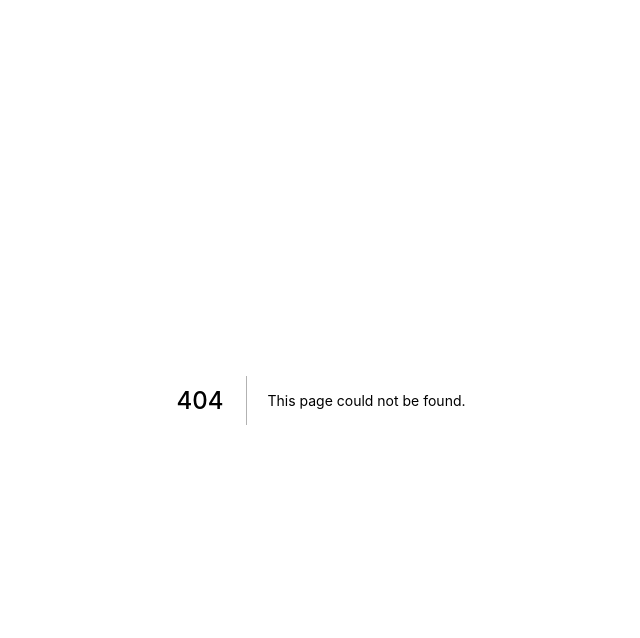
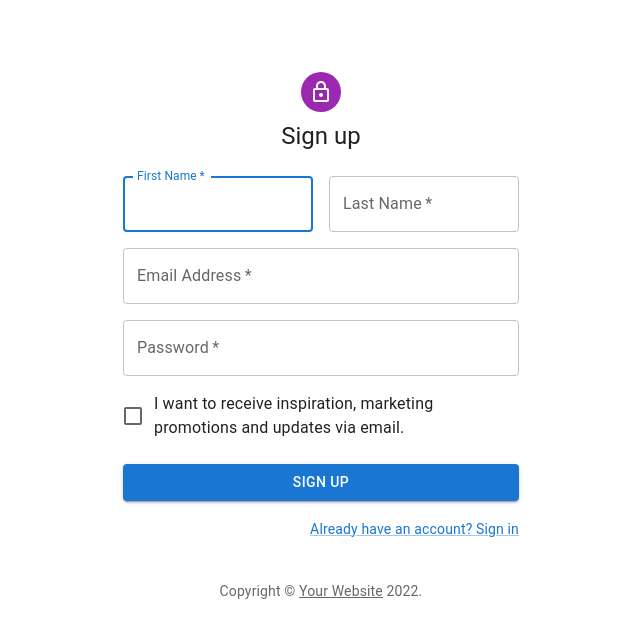
Before and after one commit to samztz/SENG3011_GeeksForHDs, a Next.js app in the folder PHASE_2/epi_frontend/: page /signup in a window 1280 px wide. Before the commit this address had no page. Shown: the top 638 px of the page, without its empty margins (319-959 px from the left). Built offline with nearby package versions, Linux system fonts and the light colour scheme.

Commit message:
Visualisation features

```diff
--- /dev/null
+++ b/PHASE_2/epi_frontend/pages/heatmap/index.js
@@ -0,0 +1 @@
+import Chart from "react-apexcharts";
--- /dev/null
+++ b/PHASE_2/epi_frontend/pages/signup/index.js
@@ -0,0 +1,130 @@
+import Avatar from '@mui/material/Avatar';
+import Button from '@mui/material/Button';
+import CssBaseline from '@mui/material/CssBaseline';
+import TextField from '@mui/material/TextField';
+import FormControlLabel from '@mui/material/FormControlLabel';
+import Checkbox from '@mui/material/Checkbox';
+import Link from '@mui/material/Link';
+import Grid from '@mui/material/Grid';
+import Box from '@mui/material/Box';
+import LockOutlinedIcon from '@mui/icons-material/LockOutlined';
+import Typography from '@mui/material/Typography';
+import Container from '@mui/material/Container';
+import { createTheme, ThemeProvider } from '@mui/material/styles';
+
+function Copyright(props) {
+  return (
+    <Typography variant="body2" color="text.secondary" align="center" {...props}>
+      {'Copyright © '}
+      <Link color="inherit" href="https://mui.com/">
+        Your Website
+      </Link>{' '}
+      {new Date().getFullYear()}
+      {'.'}
+    </Typography>
+  );
+}
+
+const theme = createTheme();
+
+export default function SignUp() {
+  const handleSubmit = (event) => {
+    event.preventDefault();
+    const data = new FormData(event.currentTarget);
+    console.log({
+      email: data.get('email'),
+      password: data.get('password'),
+    });
+  };
+
+  return (
+    <ThemeProvider theme={theme}>
+      <Container component="main" maxWidth="xs">
+        <CssBaseline />
+        <Box
+          sx={{
+            marginTop: 8,
+            display: 'flex',
+            flexDirection: 'column',
+            alignItems: 'center',
+          }}
+        >
+          <Avatar sx={{ m: 1, bgcolor: 'secondary.main' }}>
+            <LockOutlinedIcon />
+          </Avatar>
+          <Typography component="h1" variant="h5">
+            Sign up
+          </Typography>
+          <Box component="form" noValidate onSubmit={handleSubmit} sx={{ mt: 3 }}>
+            <Grid container spacing={2}>
+              <Grid item xs={12} sm={6}>
+                <TextField
+                  autoComplete="given-name"
+                  name="firstName"
+                  required
+                  fullWidth
+                  id="firstName"
+                  label="First Name"
+                  autoFocus
+                />
+              </Grid>
+              <Grid item xs={12} sm={6}>
+                <TextField
+                  required
+                  fullWidth
+                  id="lastName"
+                  label="Last Name"
+                  name="lastName"
+                  autoComplete="family-name"
+                />
+              </Grid>
+              <Grid item xs={12}>
+                <TextField
+                  required
+                  fullWidth
+                  id="email"
+                  label="Email Address"
+                  name="email"
+                  autoComplete="email"
+                />
+              </Grid>
+              <Grid item xs={12}>
+                <TextField
+                  required
+                  fullWidth
+                  name="password"
+                  label="Password"
+                  type="password"
+                  id="password"
+                  autoComplete="new-password"
+                />
+              </Grid>
+              <Grid item xs={12}>
+                <FormControlLabel
+                  control={<Checkbox value="allowExtraEmails" color="primary" />}
+                  label="I want to receive inspiration, marketing promotions and updates via email."
+                />
+              </Grid>
+            </Grid>
+            <Button
+              type="submit"
+              fullWidth
+              variant="contained"
+              sx={{ mt: 3, mb: 2 }}
+            >
+              Sign Up
+            </Button>
+            <Grid container justifyContent="flex-end">
+              <Grid item>
+                <Link href="#" variant="body2">
+                  Already have an account? Sign in
+                </Link>
+              </Grid>
+            </Grid>
+          </Box>
+        </Box>
+        <Copyright sx={{ mt: 5 }} />
+      </Container>
+    </ThemeProvider>
+  );
+}
```
Also changed, not shown: PHASE_2/epi_frontend/components/item.js (added, +13 -0 lines), PHASE_2/epi_frontend/package.json (+15 -4 lines), PHASE_2/epi_frontend/pages/linechart/index.js (added, +59 -0 lines), PHASE_2/epi_frontend/pages/visualisation/index.js (added, +113 -0 lines), PHASE_2/epi_frontend/styles/visualisation.css (added, +8 -0 lines), 2 other files (tests, documents, lock files or other folders).
